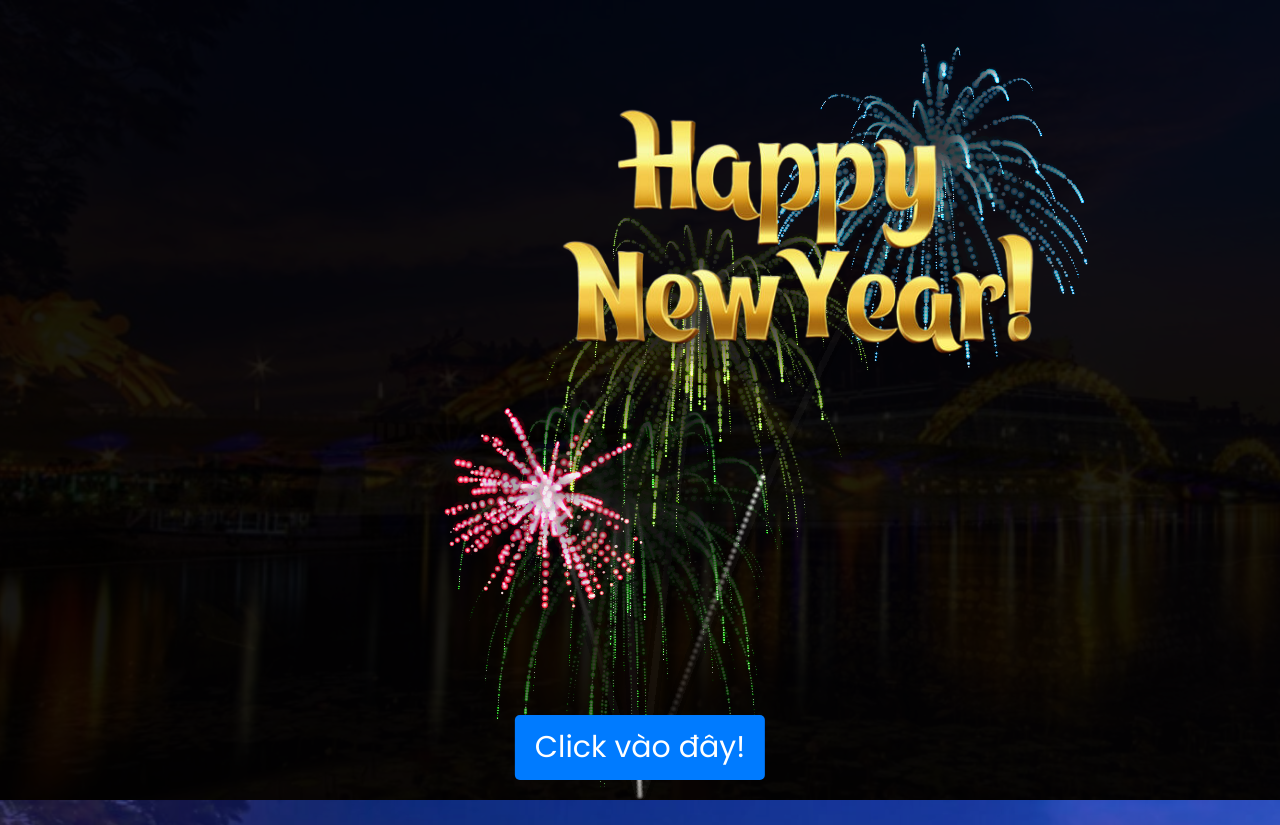
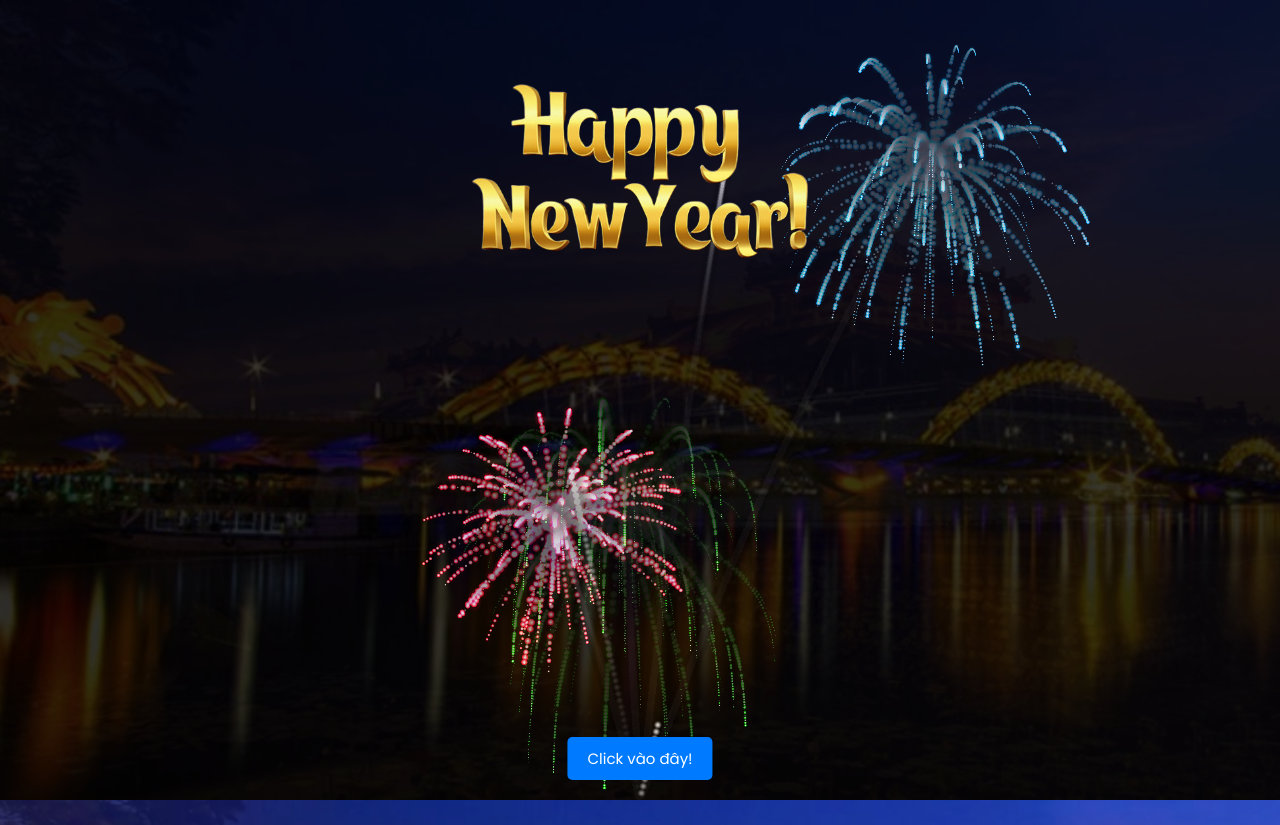
Before and after one commit to trung0102/NewYearCard, a plain HTML site: page index.html in a window 1280 px wide. Drawn offline with nearby package versions, Linux system fonts and the light colour scheme.

Commit message:
Cập nhật mã nguồn với các thay đổi mới

```diff
--- a/index.html
+++ b/index.html
@@ -27,8 +27,8 @@
     <script type="text/javascript" src="jquery.fireworks.js"></script>
     <script>
         $('section').fireworks({
-            sound: false, // sound effect
-            opacity: 0.9,
+            sound: true, // sound effect
+            opacity: 0.8,
             width: '100%',
             height: '100%'
         });
--- a/style.css
+++ b/style.css
@@ -8,15 +8,17 @@
 body, html {
     height: 100%;
     animation: changeBackground 50s infinite;
+    /* background-image: url("img/kinhdo3.webp"); */
     background-size: cover;
     background-position: center;
 }
 
     @keyframes changeBackground {
         0% { background-image: url("img/kinhdo3.webp"); }
-        25% { background-image: url("img/caurong.jpg"); }
-        50% { background-image: url("img/QuangBinh.jpg"); }
-        75% { background-image: url("img/QuocTuGiam.jpg"); }
+        20% { background-image: url("img/caurong.jpg"); }
+        40% { background-image: url("img/QuangBinh.jpg"); }
+        60% { background-image: url("img/KVC.jpeg"); }
+        80% { background-image: url("img/BuuDienHCM.jpg"); }
         100% { background-image: url("img/kinhdo3.webp"); }
     }
 
@@ -25,11 +27,12 @@ body, html {
     display: flex;
     flex-direction: column;
     align-items: center;
-    gap: 20px;
+    gap: 0px;
     height: 100vh;
     position: absolute;
     top: 20px;
-    left: 35%;
+    left: 50%;
+    transform: translate(-50%, 0%);
 }
 
 .hinh-anh img {
@@ -37,11 +40,11 @@ body, html {
     height: auto;
 }
 .hinh-anh img:first-child {
-    width: 700px;
+    width: 500px;
 }
 
 .hinh-anh img:last-child {
-    width: 400px;
+    width: 250px;
 }
 .gif2025 {
     opacity: 1;
@@ -142,7 +145,7 @@ body, html {
     left: 50%;
     transform: translateX(-50%);
     cursor: pointer;
-    font-size: 30px;
+    font-size: 15px;
     text-align: center;
     display: flex;
     align-items: center;
```
Also changed, not shown: img/BuuDienHCM.jpg (added), img/KVC.jpeg (added), 1 other file.
